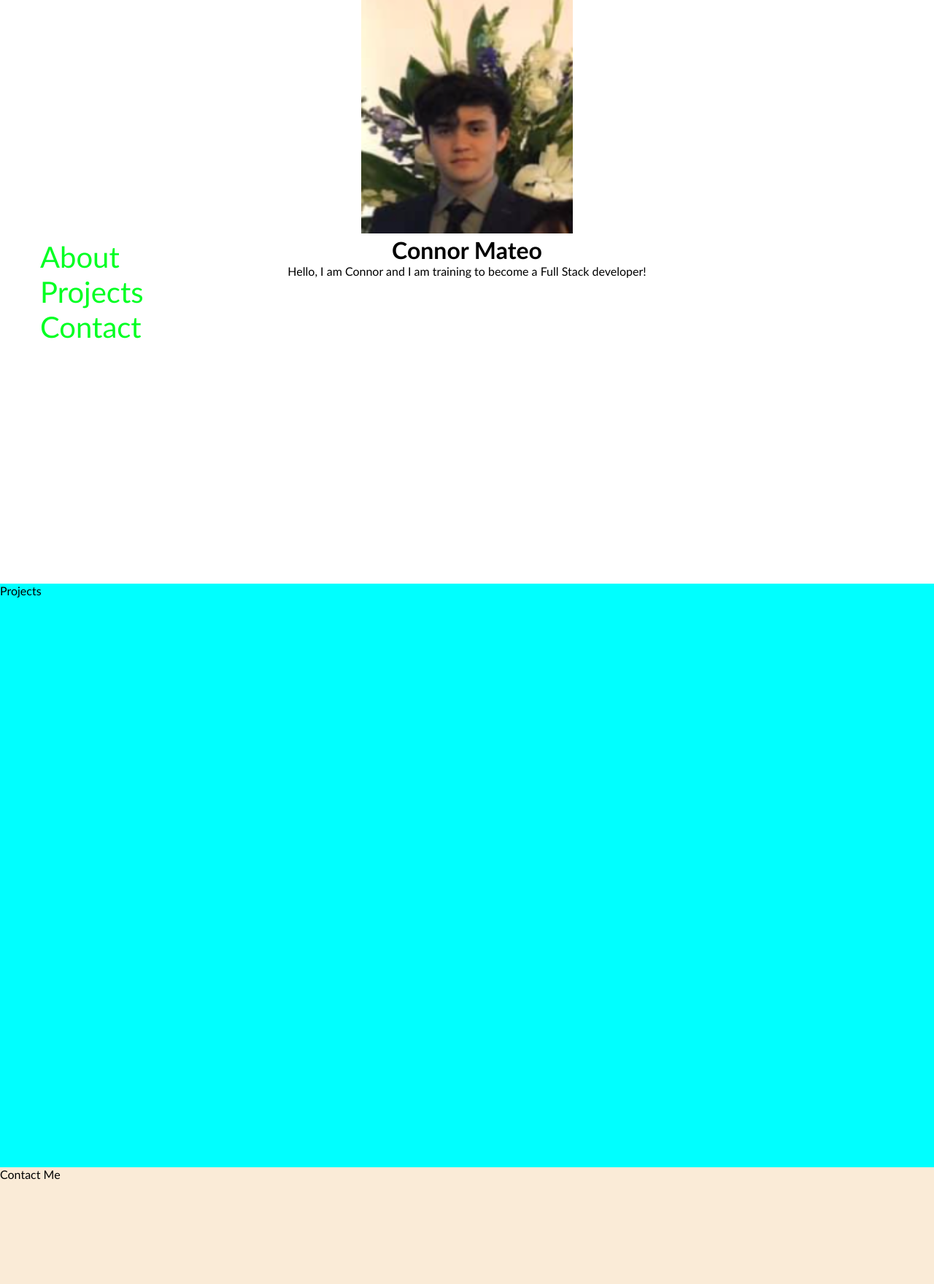
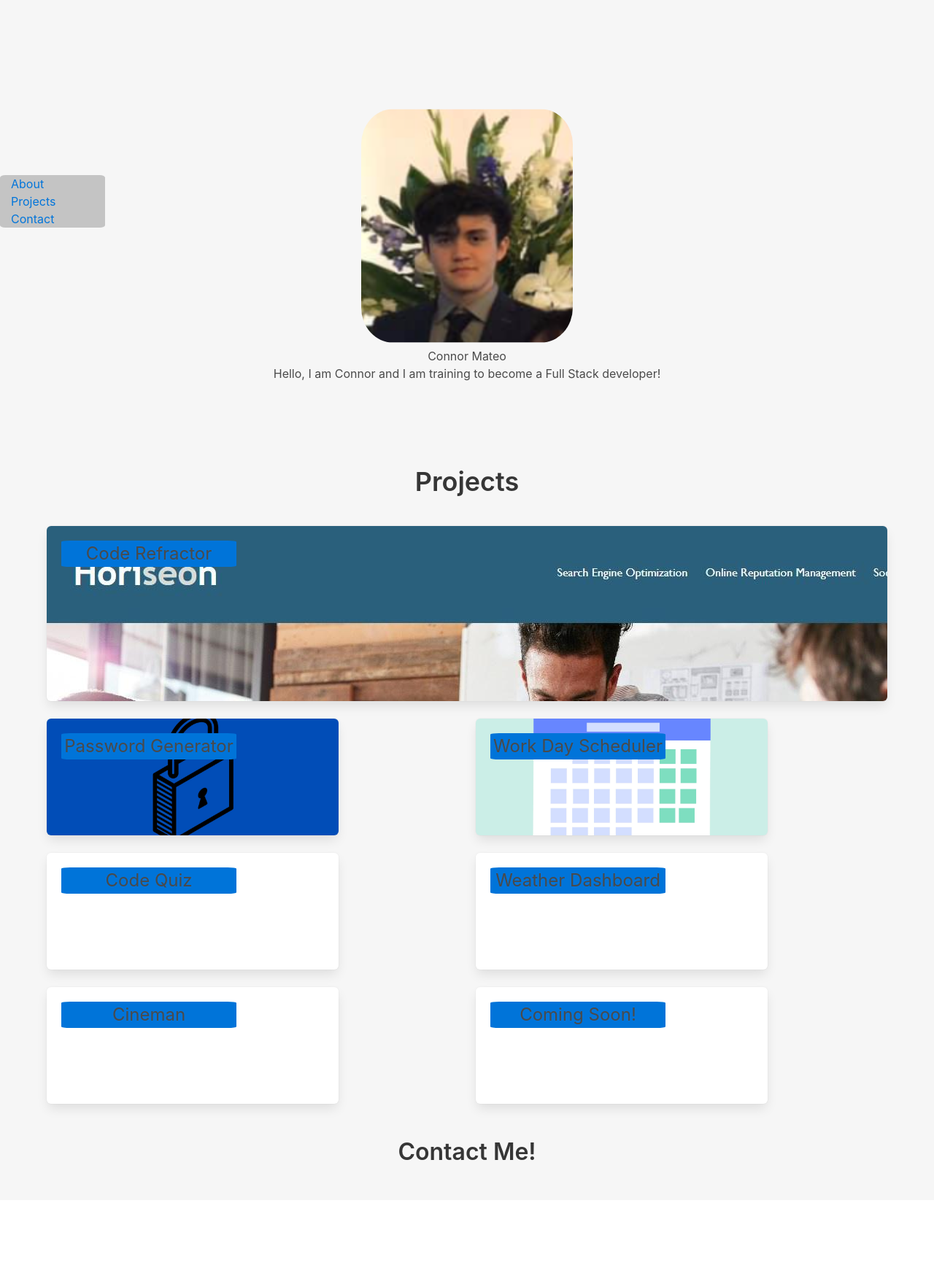
Before and after one commit to cmateo99/portfolio_bc, a plain HTML site: page index.html in a window 1280 px wide. Shown: the whole page at 73% size. After the commit the page ends 1645 px from the top, so only its background shows below. Drawn offline with nearby package versions, Linux system fonts and the light colour scheme.

Commit message:
Complete overhaul, added bulma functionality and completed skeleton and most of content

```diff
--- a/Assets/style.css
+++ b/Assets/style.css
@@ -1,64 +1,146 @@
+body{
+    background-color: #F6F6F6;
+}
+header{
+    height:80vh;
+    width:auto;
 
-header{
-    height:100vh;
-    width:auto;
 }
 nav{
-
-    width:15%;
-
-    font-size: 40px;
-
-    margin-left:40px;
-
+    position:fixed;
+    width:15vw;
+    font-size: 1rem;
+    z-index:9999;
+    color: #FFFFFF;
     height:100vh;
-}
-.container{
-    position:fixed;
-    left:0;
-    top:50%;
-
+    margin-right:5%;
 
 }
 nav ul {
     list-style: none;
     margin: 0;
     padding: 0;
-    transform: translateY(-50%);
+    margin-top: 30vh;
+    background-color: rgba(0, 0, 0, 0.2);
+    border-radius:5%;
+    width: 9rem;
   }
+  nav li {
+    display: inline-block;
+    margin: 0 10px;
 
+  }
 nav a {
     padding: 5px;
     text-decoration: none;
-    color: #00ff22;
+    color: #0074D9;
+    border-radius: 5%;
   }
 
-  nav li {
-    display: inline-block;
-    margin: 0 10px;
-  }
+
 nav a:hover{
-    color:white;
-    background-color: blueviolet;
-    transition:100ms;
-
+    color:#FFFFFF;
+    background-color: #0074D9;
+    transition:300ms;
+    width:10rem;
 }
 .profileArea{
-    position:absolute;
     display:block;
     margin:0 auto;
     text-align:center;
     width:100%;
+    transform: translateY(40%);
+
 }
 .profileArea img{
     height:20rem;
     width:auto;
+    border-radius:15%;
 }
 #projects{
-    height:100vh;
-    background-color:aqua;
+    height:auto;
+    color: #0074D9;
+
+
+}
+#projects h2{
+    text-align:center;
+    font-size:36px;
+    margin-bottom: 5vh;
 }
 #contact{
-    height:20vh;
-    background-color: antiquewhite;
+    height:auto;
+    color: #0074D9;
+    text-align:center;
 }
+.apps{
+    display: flex;
+    flex-direction: row;
+    flex-wrap:wrap;
+    justify-content: center;
+    align-items: center;
+}
+
+
+.mainApp h3{
+    text-align: center;
+}
+
+
+#refract{
+    height:30rem;
+    width:auto;
+    align-items:center;
+    margin:auto;
+}
+#mainProj{
+    height:15rem;
+    align-items: center;
+    margin:auto;
+}
+
+#proj:hover{
+    background-color: rgba(0, 0, 0, 0.2);
+}
+h3{
+    background-color: #0074D9;
+    border-radius: 5%;
+    width:15rem;
+    text-align: center;
+    margin:auto;
+
+}
+.box:hover{
+    color:#FFFFFF;
+}
+#proj{
+    height:10rem;
+    width:400px;
+
+    background-size:cover;
+    background-position:center;
+}
+#projGen{
+    height:10rem;
+    width:400px;
+    background-image: url('./pass.jpeg');
+    background-size:cover;
+    background-position:center;
+}
+#projCal{
+    height:10rem;
+    width:400px;
+    background-image: url('./calendar.jpeg');
+    background-size:cover;
+    background-position:center;
+}
+#projCal{
+    height:10rem;
+    width:400px;
+    background-image: url('./calendar.jpeg');
+    background-size:cover;
+    background-position:center;
+}
+.contact{
+  height:200px;
+}
--- a/index.html
+++ b/index.html
@@ -7,11 +7,11 @@
     <title>Portfolio</title>
     <link rel="stylesheet" href="./Assets/reset.css"/>
     <link rel="stylesheet" href="./Assets/style.css"/>
-
+    <link rel="stylesheet" href="https://cdn.jsdelivr.net/npm/bulma@0.8.0/css/bulma.min.css">
 </head>
 <body>
    <header id="aboutSection">
-        <nav class="container">
+        <nav>
             <ul>
                 <li><a href="#aboutSection">About</a></li>
                 <li><a href="#projects">Projects</a></li>
@@ -26,11 +26,58 @@
             <p>Hello, I am Connor and I am training to become a Full Stack developer!</p>
     </div>
    </header>
-    <div id="projects">
-        Projects
-    </div>
-    <footer id="contact">
-        Contact Me
+   <main id="projects">
+        <div class="container is-centered">
+            <h2 class="title has-text-centered">Projects</h2>
+            <div class="columns is-centered ">
+                <div class="column has-text-centered">
+                    <div class="box " style="background-image: url('./Assets/proj1.jpeg');"id="mainProj">
+                        <figure class="image is-centered">
+                            <h3 class="is-size-4">Code Refractor</h3>
+
+                        </figure>
+                    </div>
+                </div>
+            </div>
+            <div class="columns is-centered">
+                <div class="column has-text-centered">
+                    <div class="box" style="background-image: url('./Assets/pass.jpeg');" id="proj">
+                        <figure class="image is-centered">
+                            <h3 class=" is-size-4">Password Generator</h3>
+
+                        </figure>
+                    </div>
+                    <div class="box" id="proj">
+                        <figure class="image is-centered">
+                            <h3 class=" is-size-4">Code Quiz</h3>
+
+                        </figure>
+                    </div>
+                    <div class="box" id="proj">
+                        <h3 class=" is-size-4">Cineman</h3>
+                    </div>
+                </div>
+                <div class="column has-text-centered">
+                    <div class="box 2" id="proj" style="background-image: url('./Assets/calendar.jpeg');">
+                        <h3 class=" is-size-4">Work Day Scheduler</h3>
+
+                    </div>
+                    <div class="box" id="proj">
+                        <h3 class=" is-size-4">Weather Dashboard</h3>
+                    </div>
+                    <div class="box" id="proj">
+                        <h3 class=" is-size-4">Coming Soon!</h3>
+                    </div>
+
+                </div>
+            </div>
+        </div>
+    </main>
+    <footer class="container has-text-centered py-6">
+       <h4 class="title">
+        Contact Me!
+       </h4>
     </footer>
+    <script src="https://cdn.jsdelivr.net/npm/bulma@0.9.3/js/bulma.min.js"></script>
 </body>
 </html>
```
Also changed, not shown: Assets/calendar.jpeg (added), Assets/pass.jpeg (added), Assets/proj1.jpeg (added).
